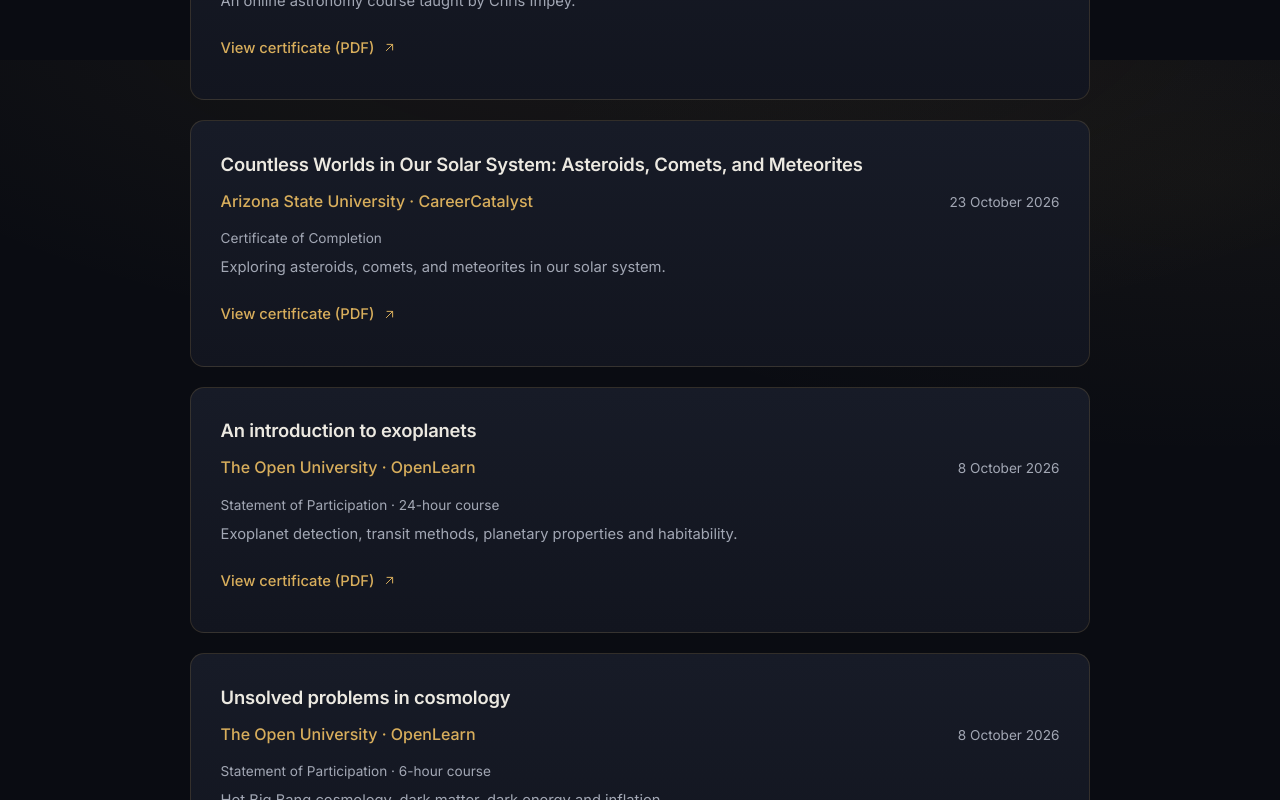
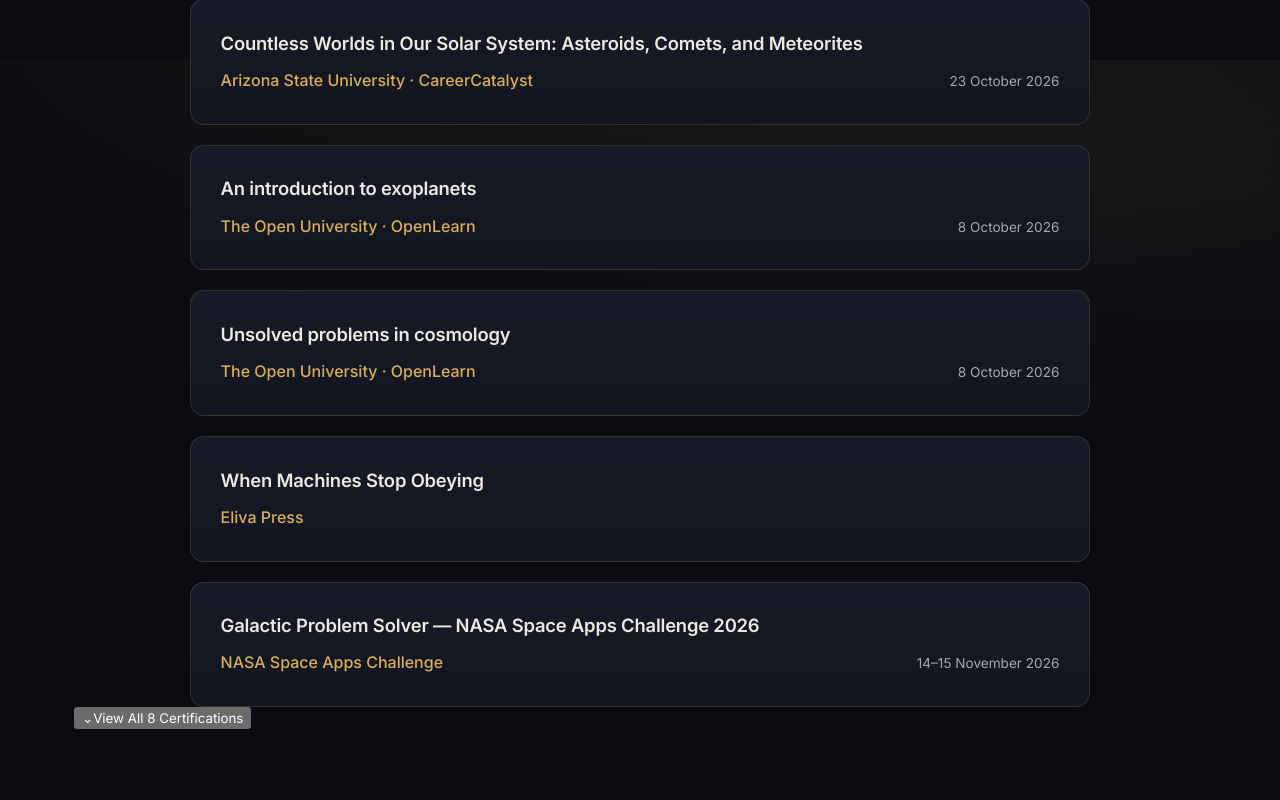
Before and after one commit to kamilcodes14/kamilcodes14.github.io, a React (Vite) app: page / in a window 1280 px wide. Shown: the part 5540-6340 px from the top of the page. Built offline with nearby package versions, Linux system fonts and the light colour scheme; a web font is replaced by a local one.

Commit message:
Add expandable certifications preview

```diff
--- a/src/pages/Certifications.jsx
+++ b/src/pages/Certifications.jsx
@@ -1,28 +1,50 @@
+import { useState } from "react";
 import { certifications } from "../data/content";
 import { IconAward, IconArrowUpRight } from "../components/Icons";
 import "./Credentials.css";
 
 export default function Certifications() {
+  const [showAll, setShowAll] = useState(false);
+  const visibleCertifications = showAll ? certifications : certifications.slice(0, 6);
+
   return (
     <section id="certifications" className="page credentials" aria-labelledby="certifications-title">
       <div className="section-heading credentials__heading"><IconAward /><h2 id="certifications-title">Certifications</h2></div>
       <div className="section-rule credentials__rule" />
       <div className="credentials__list">
-        {certifications.map((certificate) => (
-          <article className="bracket-panel credential-card" key={certificate.file}>
+        {visibleCertifications.map((certificate) => (
+          <article className={`bracket-panel credential-card${showAll ? "" : " credential-card--preview"}`} key={certificate.file}>
             <h3 className="credential-card__title">{certificate.title}</h3>
             <div className="credential-card__meta">
               <p className="credential-card__issuer">{certificate.issuer}</p>
               {certificate.date && <time dateTime={certificate.dateTime}>{certificate.date}</time>}
             </div>
-            <p className="credential-card__kind">{certificate.credential}</p>
-            <p className="credential-card__description">{certificate.description}</p>
-            <a className="credential-link" href={certificate.file} target="_blank" rel="noreferrer" aria-label={`View certificate for ${certificate.title} (PDF, opens in a new tab)`}>
-              View certificate (PDF)<IconArrowUpRight />
-            </a>
+            {showAll && (
+              <>
+                <p className="credential-card__kind">{certificate.credential}</p>
+                <p className="credential-card__description">{certificate.description}</p>
+                <a className="credential-link" href={certificate.file} target="_blank" rel="noreferrer" aria-label={`View certificate for ${certificate.title} (PDF, opens in a new tab)`}>
+                  View certificate (PDF)<IconArrowUpRight />
+                </a>
+              </>
+            )}
           </article>
         ))}
       </div>
+      {certifications.length > 6 && (
+        <div className="credentials__toggle-wrap">
+          <button
+            className="credentials__toggle"
+            type="button"
+            aria-expanded={showAll}
+            aria-controls="certifications-list"
+            onClick={() => setShowAll((current) => !current)}
+          >
+            <span className="credentials__toggle-icon" aria-hidden="true">{showAll ? "⌃" : "⌄"}</span>
+            {showAll ? "Show Less" : `View All ${certifications.length} Certifications`}
+          </button>
+        </div>
+      )}
     </section>
   );
 }
```
